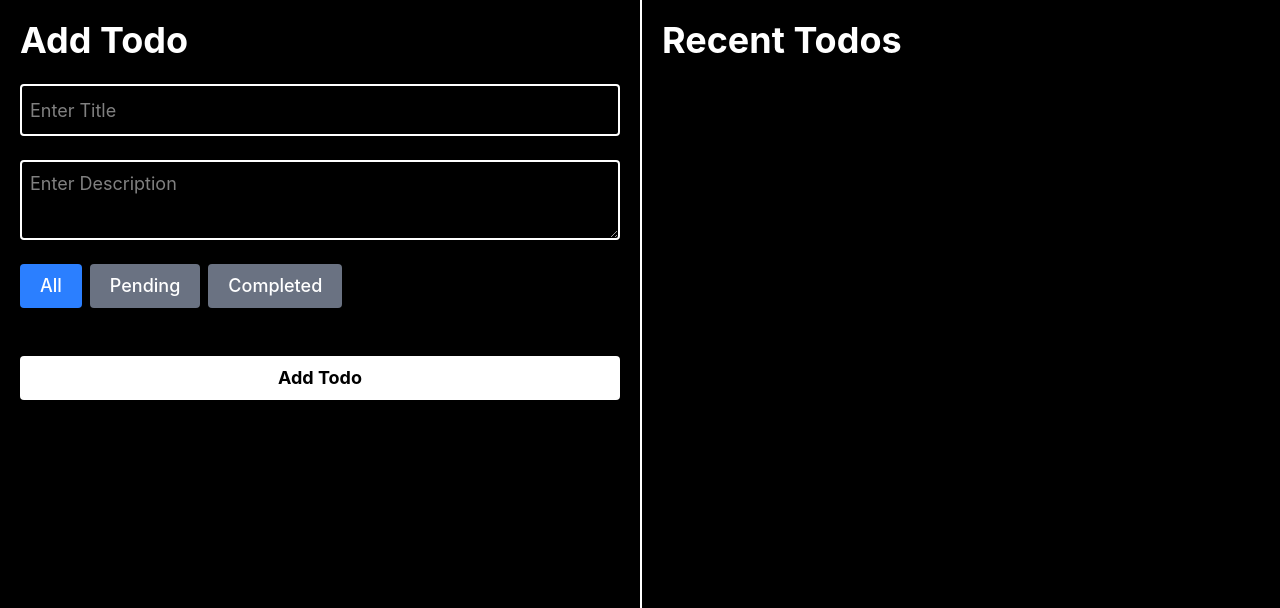
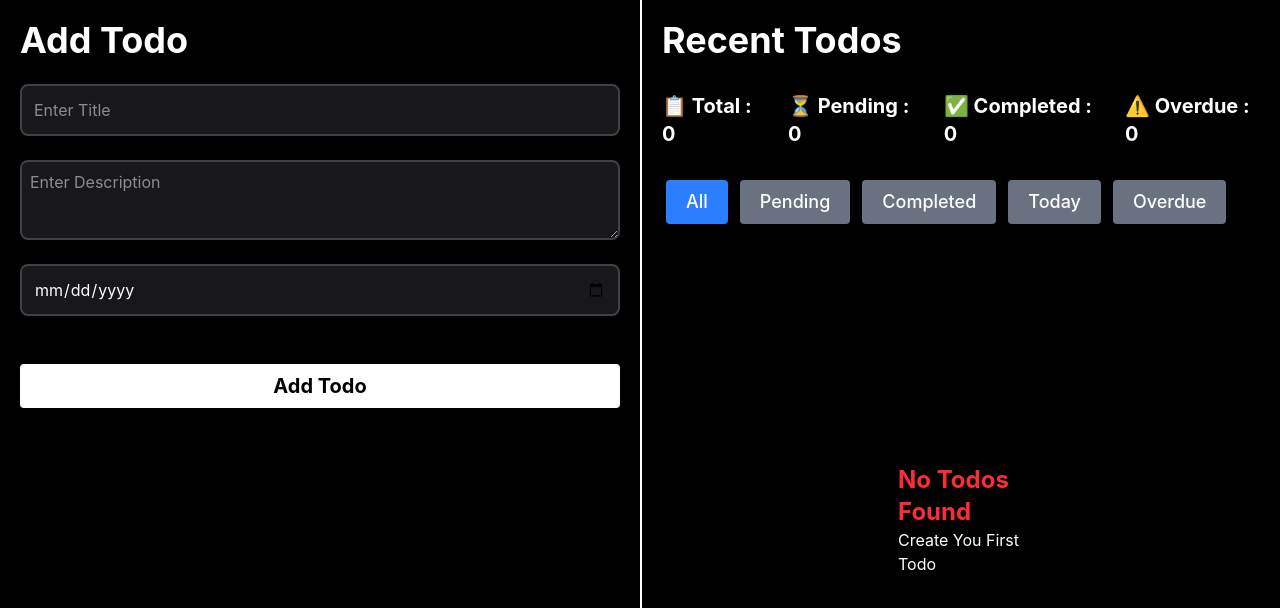
Before and after one commit to Kashyapgaliya29/task-manager-project, a React (Vite) app: page / in a window 1280 px wide. Shown: the top 608 px of the page. Built offline with nearby package versions, Linux system fonts and the light colour scheme.

Commit message:
feature: duedate filter, taskcounter

```diff
--- a/src/App.jsx
+++ b/src/App.jsx
@@ -1,6 +1,9 @@
 import React, { useEffect, useState } from 'react'
 import TodoForm from './components/TodoForm'
 import TodoCard from './components/TodoCard'
+import FilterBar from './components/FilterBar'
+import TaskStats from './components/TaskStats'
+import TodoList from './components/TodoList'
 
 const App = () => {
   const [todos, setTodos] = useState(()=>{
@@ -9,6 +12,7 @@ const App = () => {
         return JSON.parse(savetodos)
       }
       return []
+      // savetodos ? JSON.parse(savetodos) : []
   })
 
   const [filter, setFilter] = useState('all')
@@ -29,6 +33,7 @@ const App = () => {
   }
 
   let filterTodos;
+  const todayDate = new Date().toISOString().split('T')[0]
 
   if(filter === 'all'){
     filterTodos = todos;
@@ -36,6 +41,10 @@ const App = () => {
     filterTodos = todos.filter(todo => !todo.completed)
   }else if(filter === 'completed'){
     filterTodos = todos.filter(todo => todo.completed)
+  }else if(filter === 'today'){
+    filterTodos = todos.filter(todo => todo.duedate == todayDate)
+  }else if(filter === 'overdue'){
+    filterTodos = todos.filter(todo => todo.duedate < todayDate)
   }
 
   useEffect(() => {
@@ -48,17 +57,27 @@ const App = () => {
       <TodoForm
         todos={todos}
         setTodos={setTodos}
-        filter={filter}
-        setFilter={setFilter}
         editedTodo={editedTodo}
         setEditedTodo={setEditedTodo}
       />
 
-      <div className='h-auto w-1/2 border-l-2 border-white flex flex-col p-5 overflow-auto'>
+      <div className='h-auto w-1/2 border-l-2 border-white flex flex-col p-5 overflow-auto scrollbar-none'>
 
-        <h1 className='text-4xl font-bold pb-5'>Recent Todos</h1>
-        <div className='flex flex-wrap gap-4'>
-          {filterTodos.map((todo) => (
+        <h1 className='text-4xl font-bold'>Recent Todos</h1>
+
+        <TaskStats
+          todos={todos}
+          todayDate={todayDate}
+        />
+
+        <FilterBar
+          filter={filter}
+          setFilter={setFilter}
+        />
+
+        {/* <div className='flex flex-wrap gap-4'>
+          {filterTodos.length > 0
+            ? filterTodos.map((todo) => (
               <TodoCard
                 todo={todo}
                 key={todo.id}
@@ -66,9 +85,20 @@ const App = () => {
                 deleteTodo={deleteTodo}
                 setEditedTodo={setEditedTodo}
               />
-          ))}
-        </div>
+          )) :
+          <div className='flex flex-col items-center justify-center px-59 py-52'>
+            <p className='text-2xl font-bold font-stretch-50% text-red-500'>No Todos Found</p>
+            <p>Create You First Todo</p>
+          </div>
+        }
+        </div> */}
 
+        <TodoList
+          filterTodos={filterTodos}
+          toggleStatus={toggleStatus}
+          deleteTodo={deleteTodo}
+          setEditedTodo={setEditedTodo}
+        />
       </div>
 
     </div>
--- /dev/null
+++ b/src/components/FilterBar.jsx
@@ -0,0 +1,21 @@
+import React from 'react'
+
+const FilterBar = ({ filter,setFilter }) => {
+
+  const filterButtons =['all','pending','completed','today','overdue']
+  return (
+    <>
+        <div className='flex gap-3 px-1 py-8'>
+            {filterButtons.map(btn =>
+              <button
+              key={btn}
+              className={`px-5 py-2 ${filter === btn ? 'bg-blue-500' : 'bg-gray-500'} rounded text-lg font-medium`}
+              type='button'
+              onClick={()=>setFilter(btn)}>{btn.charAt(0).toUpperCase() + btn.slice(1)}</button>
+            )}
+        </div>
+    </>
+  )
+}
+
+export default FilterBar
--- /dev/null
+++ b/src/components/TaskStats.jsx
@@ -0,0 +1,21 @@
+import React from 'react'
+
+const TaskStats = ( { todos,todayDate } ) => {
+    const totalTask = todos.length;
+    const completedTasks = todos.filter(todo => todo.completed).length;
+    const pendingTasks = todos.filter(todo => !todo.completed).length;
+    const overdueTasks = todos.filter(todo => todo.duedate < todayDate && !todo.completed).length;
+
+  return (
+    <>
+        <div className='flex gap-6 pt-8'>
+            <p className='text-xl font-bold'>📋 Total : {totalTask}</p>
+            <p className='text-xl font-bold'>⏳ Pending : {pendingTasks}</p>
+            <p className='text-xl font-bold'>✅ Completed : {completedTasks}</p>
+            <p className='text-xl font-bold'>⚠️ Overdue : {overdueTasks}</p>
+        </div>
+    </>
+  )
+}
+
+export default TaskStats
--- a/src/components/TodoCard.jsx
+++ b/src/components/TodoCard.jsx
@@ -3,10 +3,11 @@ import React from 'react'
 const TodoCard = ({ todo,toggleStatus,deleteTodo,setEditedTodo }) => {
   return (
     <>
-        <div className={` ${todo.completed ? 'opacity-40' : ''} min-h-74 w-60 bg-white text-black rounded-xl p-5 font-medium flex flex-col justify-between`}>
+        <div className={` ${todo.completed ? 'opacity-40' : ''} min-h-74 w-72 bg-zinc-900 border border-zinc-700 text-white rounded-xl p-4 font-medium flex flex-col justify-between hover:scale-105 transation-all duration-300`}>
 
             <h1 className={` ${todo.completed ? 'line-through text-gray-500' : ''} text-2xl font-bold`}>{todo.title}</h1>
             <p className='font-stretch-50% text-lg text-gray-600 font-medium wrap-break-word'>{todo.description}</p>
+            <p>📅 Due : {new Date(todo.duedate).toLocaleDateString('en-GB')}</p>
             <div className='flex flex-col gap-2'>
                 <button
                   className={`px-2 py-1 ${todo.completed ? 'bg-green-500':'bg-yellow-500'} text-white rounded w-full`}
--- a/src/components/TodoForm.jsx
+++ b/src/components/TodoForm.jsx
@@ -3,6 +3,7 @@ import React,{ useEffect, useState } from 'react'
 const TodoForm = ({ todos,setTodos,filter,setFilter,editedTodo,setEditedTodo }) => {
     const [title, setTitle] = useState('')
     const [description,setDescription] = useState('')
+    const [duedate, setDueDate] = useState('')
     const [error, setError] = useState('')
 
     const handleSubmit = (e) =>{
@@ -10,12 +11,12 @@ const TodoForm = ({ todos,setTodos,filter,setFilter,editedTodo,setEditedTodo })
 
         if (editedTodo){
           setTodos(
-            todos.map((todo)=> todo.id === editedTodo.id ? {...todo,title,description} : todo)
+            todos.map((todo)=> todo.id === editedTodo.id ? {...todo,title,description,duedate} : todo)
           )
         }
         else{
-            if(!title.trim() || !description.trim()){
-              setError('Both Feild Required')
+            if(!title.trim() || !description.trim() || !duedate){
+              setError('All Feild Required')
               return
             }
             setTodos([
@@ -24,12 +25,14 @@ const TodoForm = ({ todos,setTodos,filter,setFilter,editedTodo,setEditedTodo })
               id:crypto.randomUUID(),
               title,
               description,
-              completed:false
+              completed:false,
+              duedate
             }
             ])
         }
         setTitle('')
         setDescription('')
+        setDueDate('')
         setEditedTodo(null)
       }
       useEffect(()=>{
@@ -42,39 +45,28 @@ const TodoForm = ({ todos,setTodos,filter,setFilter,editedTodo,setEditedTodo })
   return (
     <>
         <form onSubmit={handleSubmit} className='flex flex-col h-auto w-1/2 p-5'>
-          <h1 className='text-4xl font-bold'>Add Todo</h1><br/>
+          <h1 className='text-4xl font-bold'>{editedTodo ? 'Editing Todo' : 'Add Todo'}</h1><br/>
           <input
-            className='h-13 rounded text-lg border-2 px-2'
+            className='h-13 rounded-lg border-2 border-zinc-700 bg-zinc-900 px-3 text-white'
             type="text"
             placeholder='Enter Title'
             value={title}
             onChange={(e)=>setTitle(e.target.value)}
           /><br/>
           <textarea
-           className='h-20 rounded text-lg border-2 p-2'
+            className='h-20 rounded-lg border-2 border-zinc-700 bg-zinc-900 px-2 text-white py-2'
             placeholder='Enter Description'
             value={description}
             onChange={(e)=>setDescription(e.target.value)}
           /><br/>
-          <div className='flex gap-2'>
-            <button
-              className={`px-5 py-2 ${filter === 'all' ? 'bg-blue-500' : 'bg-gray-500'} rounded text-lg font-medium`}
-              type='button'
-              onClick={()=>setFilter('all')}>All
-            </button>
-            <button
-              className={`px-5 py-2 ${filter === 'pending' ? 'bg-blue-500' : 'bg-gray-500'} rounded text-lg font-medium`}
-              type='button'
-              onClick={()=>setFilter('pending')}>Pending
-            </button>
-            <button
-              className={`px-5 py-2 ${filter === 'completed' ? 'bg-blue-500' : 'bg-gray-500'} rounded text-lg font-medium`}
-              type='button'
-              onClick={()=>setFilter('completed')}>Completed
-            </button>
-          </div><br/>
-          <p className='text-shadow-red-500 font-medium'>{error}</p><br/>
-          <button className='w-auto px-2 py-2 rounded bg-white text-black font-bold text-lg'>{editedTodo ? 'Update Todo' : 'Add Todo'}</button>
+          <input
+            className='h-13 rounded-lg border-2 border-zinc-700 bg-zinc-900 px-3 text-white'
+            type='date'
+            value={duedate}
+            onChange={(e)=>setDueDate(e.target.value)}
+          /><br/>
+          <p className='text-red-500 font-medium px-2'>{error}</p><br/>
+          <button className='w-auto px-2 py-2 rounded bg-white text-black font-bold text-xl active:scale-101'>{editedTodo ? 'Update Todo' : 'Add Todo'}</button>
       </form>
     </>
   )
--- /dev/null
+++ b/src/components/TodoList.jsx
@@ -0,0 +1,28 @@
+import React from 'react'
+import TodoCard from './TodoCard'
+
+const TodoList = ( { filterTodos,toggleStatus,deleteTodo,setEditedTodo } ) => {
+  return (
+    <>
+        <div className='flex flex-wrap gap-4'>
+            {filterTodos.length > 0
+                ? filterTodos.map((todo) => (
+                    <TodoCard
+                    todo={todo}
+                    key={todo.id}
+                    toggleStatus={toggleStatus}
+                    deleteTodo={deleteTodo}
+                    setEditedTodo={setEditedTodo}
+                    />
+            )) :
+                <div className='flex flex-col items-center justify-center px-59 py-52'>
+                <p className='text-2xl font-bold font-stretch-50% text-red-500'>No Todos Found</p>
+                <p>Create You First Todo</p>
+                </div>
+            }
+        </div>
+    </>
+  )
+}
+
+export default TodoList
```
